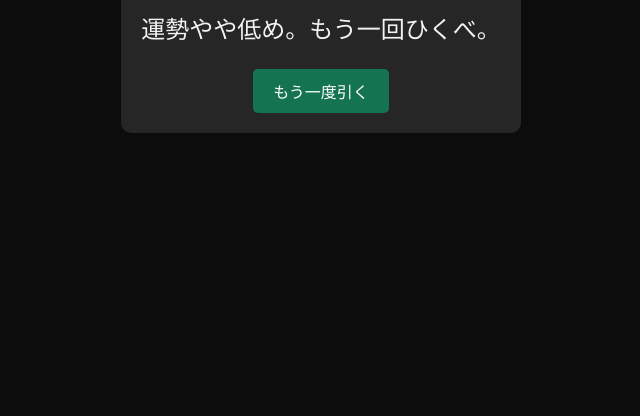
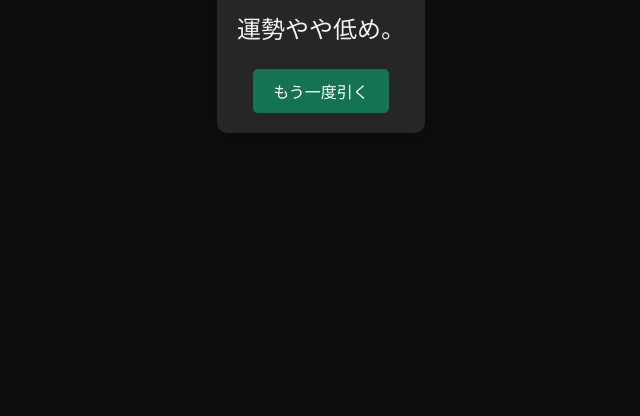
Before and after one commit to yzkr06/Digital_Fortune-1, a plain HTML site: page src/resultpages/page5.html in a window 1280 px wide. Shown: the part 384-800 px from the top of the page, without its empty margins (319-959 px from the left). Drawn offline with Linux system fonts and the light colour scheme.

Commit message:
update page5.html

```diff
--- a/src/resultpages/page5.html
+++ b/src/resultpages/page5.html
@@ -10,7 +10,7 @@
     <div id="container">
         <h1 class="title">末吉</h1>
         <div class="result">
-            <p id="resultText">運勢やや低め。もう一回ひくべ。</p>
+            <p id="resultText">運勢やや低め。</p>
         </div>
         <button id="retryButton">もう一度引く</button>
     </div>
```
